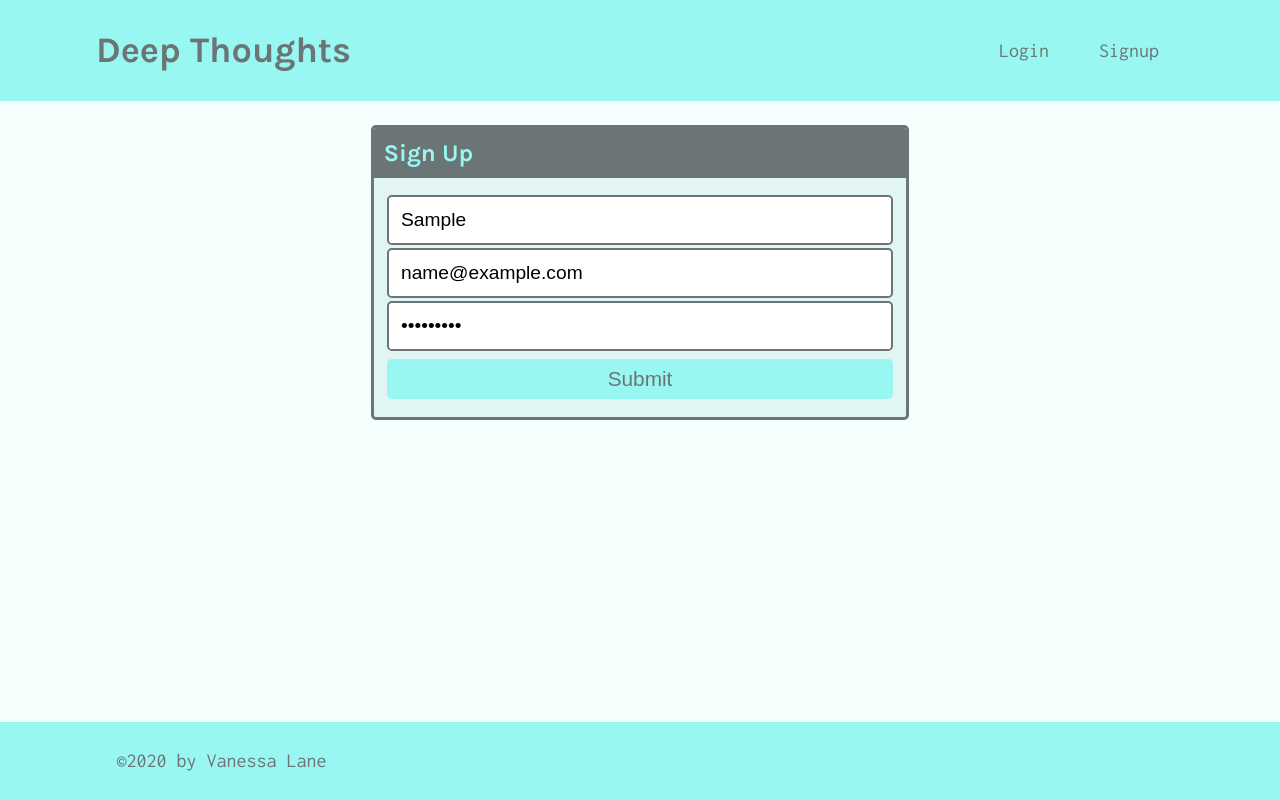
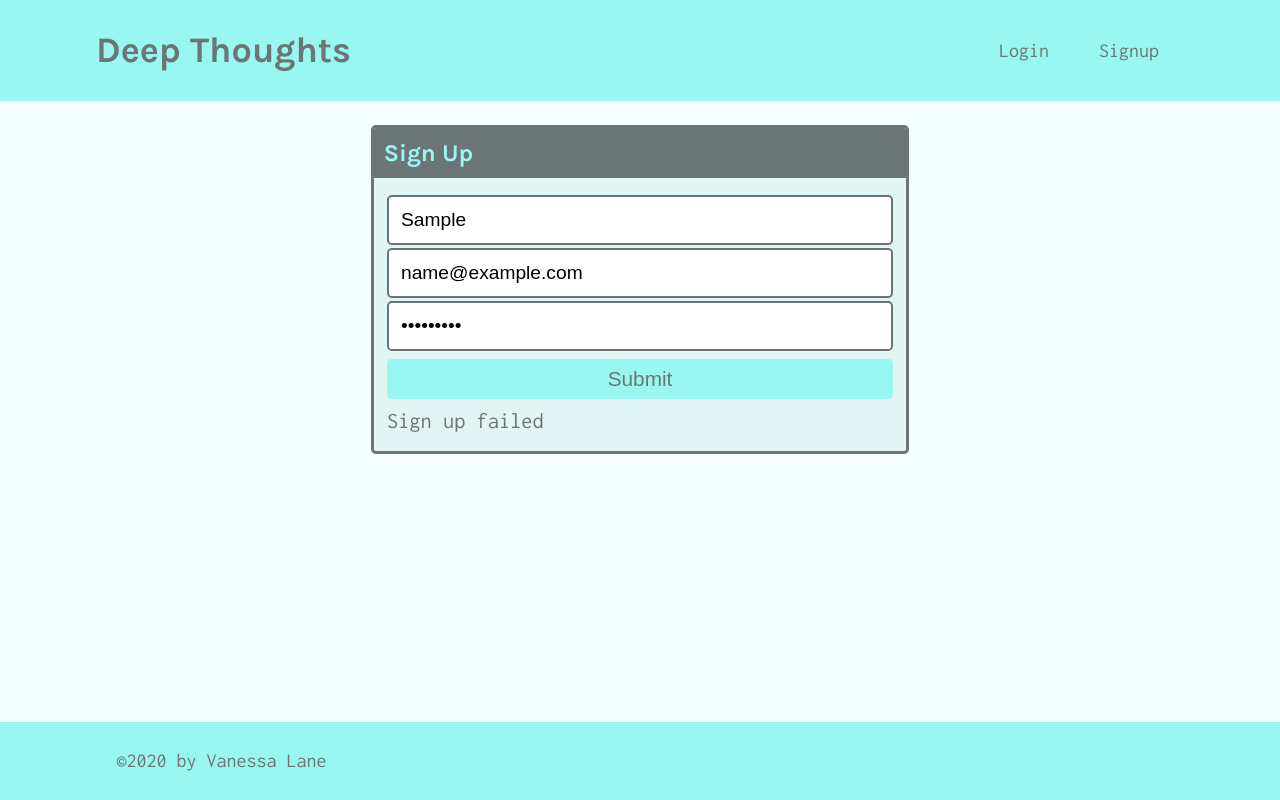
Before and after one commit to vanessalane/deep-thoughts, a React (Create React App) app in the folder client/: page /signup in a window 1280 px wide. Both pictures are taken after typing "Sample", "name@example.com", "Sample123" into the empty fields and a click on the button "Submit". Built offline with nearby package versions, Linux system fonts and the light colour scheme; no server answers.

Commit message:
add signup functionality

```diff
--- a/client/src/pages/Signup.js
+++ b/client/src/pages/Signup.js
@@ -1,7 +1,10 @@
 import React, { useState } from 'react';
+import { useMutation } from '@apollo/react-hooks';
+import { ADD_USER } from '../utils/mutations';
 
 const Signup = () => {
   const [formState, setFormState] = useState({ username: '', email: '', password: '' });
+  const [addUser, { error }] = useMutation(ADD_USER);
 
   // update state based on form input changes
   const handleChange = (event) => {
@@ -14,8 +17,19 @@ const Signup = () => {
   };
 
   // submit form
-  const handleFormSubmit = async (event) => {
+  const handleFormSubmit = async event => {
     event.preventDefault();
+
+    // use try/catch instead of promises to handle errors
+    try {
+      // execute addUser mutation and pass in variable data from form
+      const { data } = await addUser({
+        variables: { ...formState }
+      });
+      console.log(data);
+    } catch (e) {
+      console.error(e);
+    }
   };
 
   return (
@@ -56,6 +70,7 @@ const Signup = () => {
                 Submit
               </button>
             </form>
+            {error && <div>Sign up failed</div>}
           </div>
         </div>
       </div>
--- /dev/null
+++ b/client/src/utils/mutations.js
@@ -0,0 +1,25 @@
+import gql from 'graphql-tag';
+
+export const LOGIN_USER = gql`
+  mutation login($email: String!, $password: String!) {
+    login(email: $email, password: $password) {
+      token
+      user {
+        _id
+        username
+      }
+    }
+  }
+`;
+
+export const ADD_USER = gql`
+  mutation addUser($username: String!, $email: String!, $password: String!) {
+    addUser(username: $username, email: $email, password: $password) {
+      token
+      user {
+        _id
+        username
+      }
+    }
+  }
+`;
```
